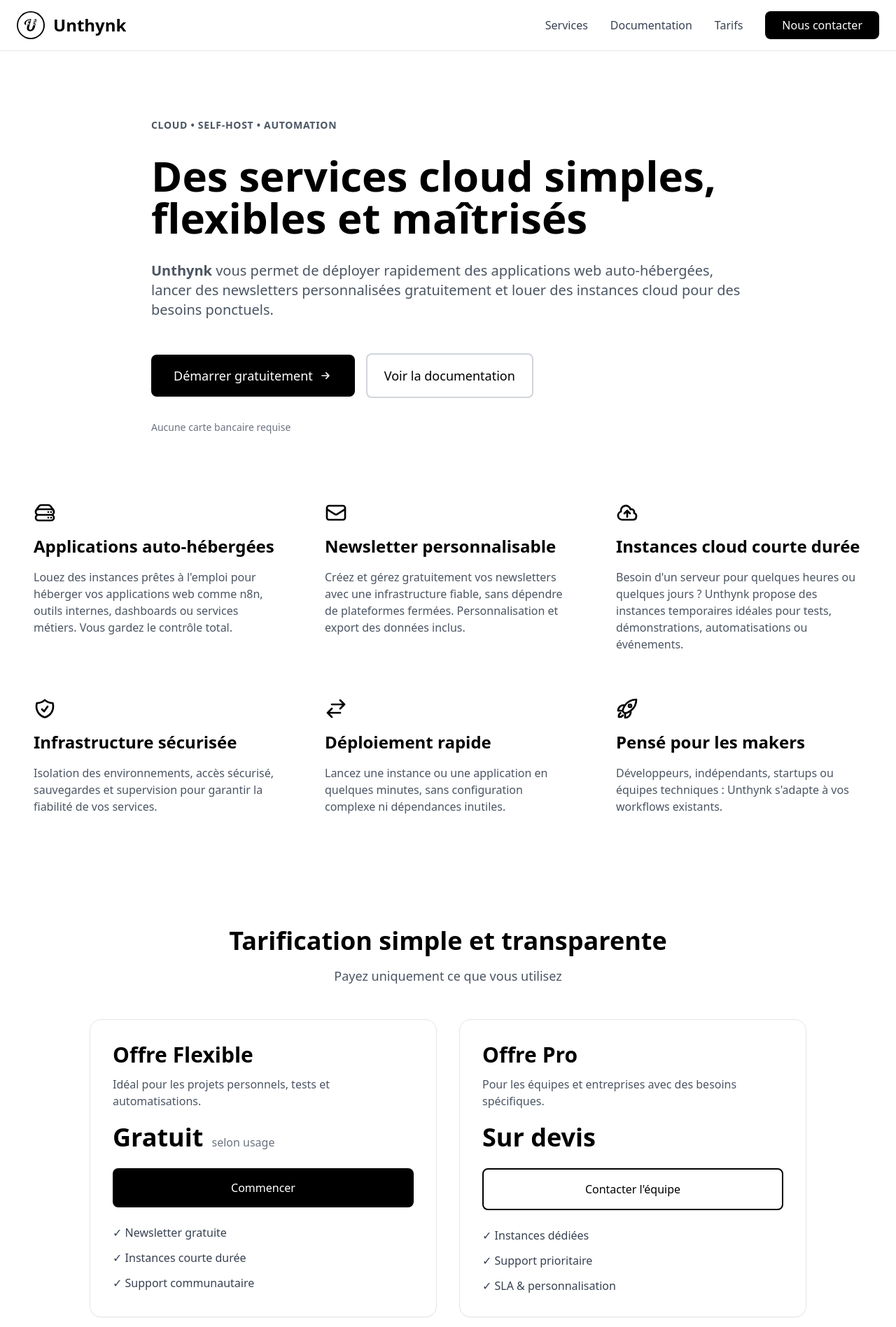
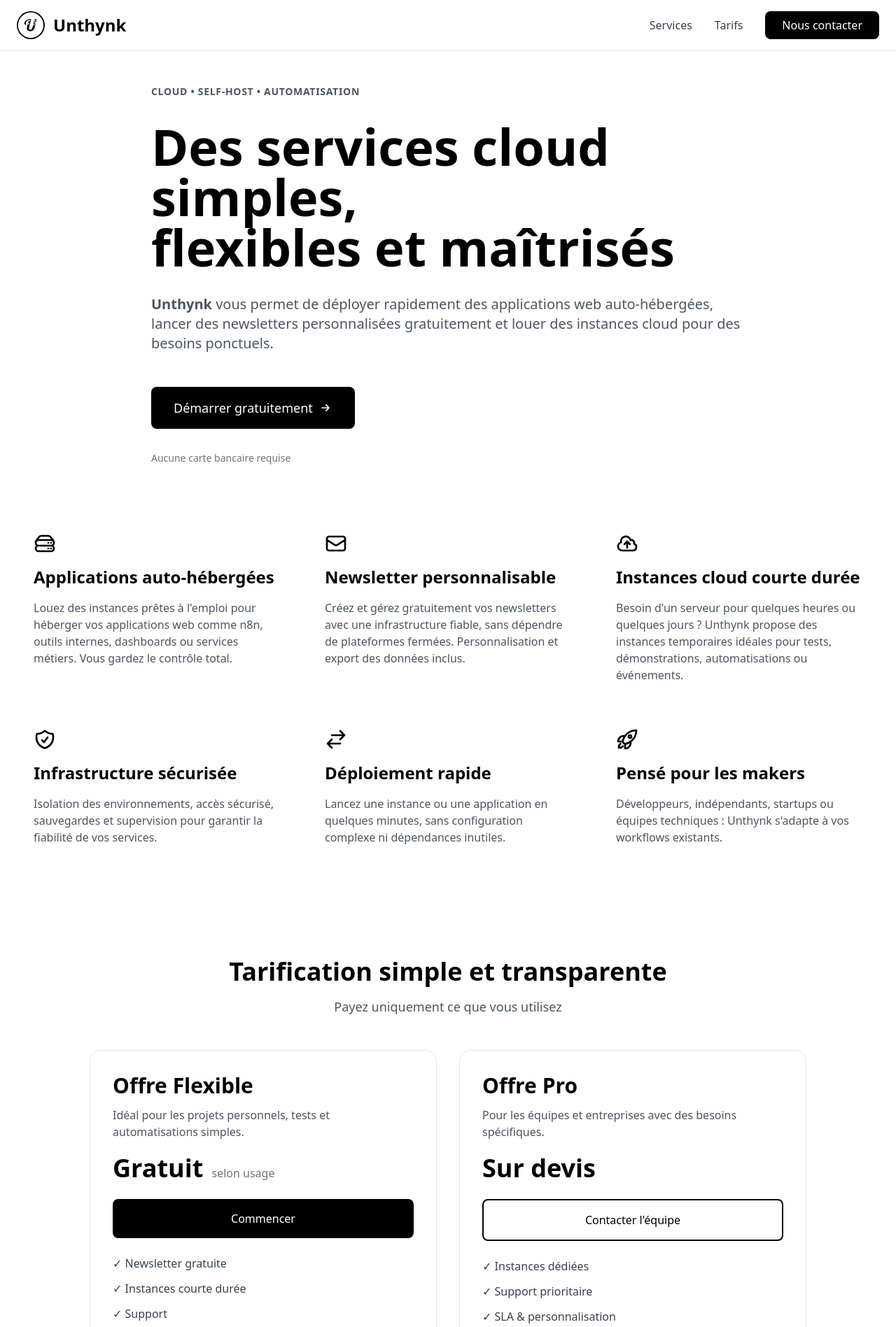
Before and after one commit to louismanga/unthynk, a plain HTML site: page index.html in a window 1280 px wide. Shown: the top 1897 px of the page at 70% size. Drawn offline with nearby package versions, Linux system fonts and the light colour scheme.

Commit message:
Fourth Commit - adding links index.html

```diff
--- a/index.html
+++ b/index.html
@@ -88,7 +88,6 @@
         <!-- Menu desktop -->
         <div class="hidden md:flex items-center gap-6 lg:gap-8">
             <a href="#service" class="text-gray-700 hover:text-black transition">Services</a>
-            <a href="#" class="text-gray-700 hover:text-black transition">Documentation</a>
             <a href="#tarifs" class="text-gray-700 hover:text-black transition">Tarifs</a>
             <a href="#contact" class="bg-black text-white px-4 lg:px-6 py-2 rounded-lg hover:bg-gray-800 transition">
                 Nous contacter
@@ -107,8 +106,7 @@
     <div id="mobile-menu" class="mobile-menu md:hidden border-t">
         <div class="flex flex-col px-4 py-4 space-y-3">
             <a href="#service" class="text-gray-700 hover:text-black transition py-2">Services</a>
-            <a href="#" class="text-gray-700 hover:text-black transition py-2">Documentation</a>
-            <a href="#tarifs" class="text-gray-700 hover:text-black transition py-2">Tarifs</a>
+             <a href="#tarifs" class="text-gray-700 hover:text-black transition py-2">Tarifs</a>
             <a href="#contact" class="bg-black text-white px-6 py-3 rounded-lg hover:bg-gray-800 transition text-center">
                 Nous contacter
             </a>
@@ -117,13 +115,13 @@
 </nav>
 
 <!-- Hero -->
-<main class="max-w-4xl mx-auto px-4 sm:px-6 pt-12 sm:pt-16 md:pt-24 pb-4">
+<main class="max-w-4xl mx-auto px-4 sm:px-6 pt-8 sm:pt-16 md:pt-12 pb-4">
     <div class="space-y-6 sm:space-y-8">
         <p class="text-xs sm:text-sm font-semibold text-gray-600 tracking-wider uppercase fade-in">
-            CLOUD • SELF-HOST • AUTOMATION
+            CLOUD • SELF-HOST • AUTOMATISATION
         </p>
 
-        <h1 class="text-3xl sm:text-4xl md:text-5xl lg:text-6xl font-bold leading-tight fade-in delay-100">
+        <h1 class="text-4xl  sm:text-4xl md:text-5xl lg:text-7xl font-bold leading-normal fade-in delay-100">
             Des services cloud simples,<br class="hidden sm:block">
             flexibles et maîtrisés
         </h1>
@@ -136,15 +134,13 @@
 
         <div class="flex flex-col sm:flex-row items-stretch sm:items-center gap-3 sm:gap-4 pt-4 fade-in delay-300">
             <button class="bg-black text-white px-6 sm:px-8 py-3 sm:py-4 rounded-lg hover:bg-gray-800 transition flex items-center justify-center gap-2 text-base sm:text-lg font-medium">
-                Démarrer gratuitement
+                <a href="#contact">Démarrer gratuitement</a>
                 <svg class="w-4 h-4 sm:w-5 sm:h-5" fill="none" stroke="currentColor" viewBox="0 0 24 24">
                     <path stroke-linecap="round" stroke-linejoin="round" stroke-width="2" d="M13 7l5 5m0 0l-5 5m5-5H6"/>
                 </svg>
             </button>
 
-            <button class="border-2 border-gray-300 px-6 py-3 sm:py-4 rounded-lg hover:border-gray-400 transition text-base sm:text-lg font-medium">
-                Voir la documentation
-            </button>
+
         </div>
 
         <p class="text-xs sm:text-sm text-gray-500 fade-in delay-400">
@@ -239,7 +235,7 @@
         <div class="border rounded-2xl p-6 sm:p-8 shadow-sm hover:shadow-md transition scale-in">
             <h2 class="text-2xl sm:text-3xl font-semibold mb-3">Offre Flexible</h2>
             <p class="text-gray-600 mb-5 text-sm sm:text-base">
-                Idéal pour les projets personnels, tests et automatisations.
+                Idéal pour les projets personnels, tests et automatisations simples.
             </p>
             <div class="mb-6">
                 <span class="text-3xl sm:text-4xl font-bold">Gratuit</span>
@@ -251,7 +247,7 @@
             <ul class="space-y-3 text-gray-700 text-sm sm:text-base">
                 <li>✓ Newsletter gratuite</li>
                 <li>✓ Instances courte durée</li>
-                <li>✓ Support communautaire</li>
+                <li>✓ Support </li>
             </ul>
         </div>
 
@@ -328,8 +324,11 @@
                 <a href="https://www.linkedin.com/company/unthynk" target="_blank" aria-label="LinkedIn">
                     <img src="https://cdn-icons-png.flaticon.com/512/1384/1384088.png" alt="LinkedIn" class="w-6 h-6 opacity-80 hover:opacity-100 transition" />
                 </a>
-                <a href="https://wa.me/237698202079" target="_blank" aria-label="WhatsApp">
+                <a href="https://wa.me/237698602079" target="_blank" aria-label="WhatsApp">
                     <img src="https://cdn-icons-png.flaticon.com/512/1384/1384023.png" alt="WhatsApp" class="w-6 h-6 opacity-80 hover:opacity-100 transition" />
+                </a>
+                <a href="https://t.me/+Sx4MigxTy24xYWM8" target="_blank" aria-label="Telegram">
+                    <img src="https://cdn-icons-png.flaticon.com/512/2111/2111708.png" alt="Telegram" class="w-6 h-6 opacity-80 hover:opacity-100 transition" />
                 </a>
             </div>
         </div>
```
